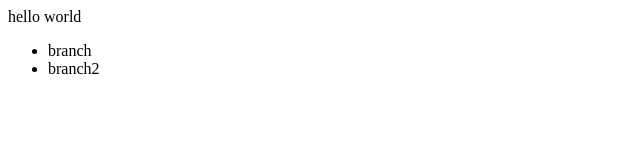
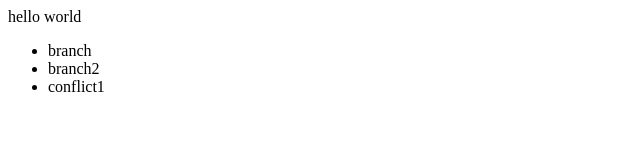
Before and after one commit to kimjoohyuk/infiniq, a plain HTML site: page index.html in a window 1280 px wide. Shown: the full height of the page, 0-640 px from the left. Drawn offline with Linux system fonts and the light colour scheme.

Commit message:
컨틀릭트1추가

```diff
--- a/index.html
+++ b/index.html
@@ -4,6 +4,7 @@
   <ul>
     <li>branch</li>
     <li>branch2</li>
+    <li>conflict1</li>
   </ul>
   </body>
 </html>
```
